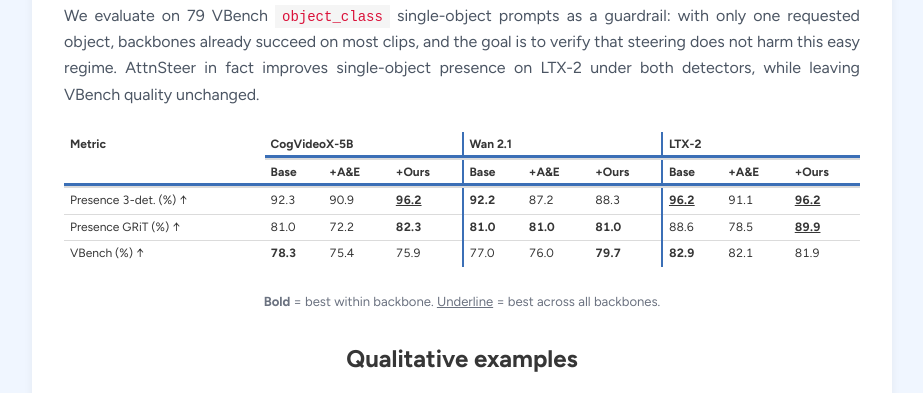
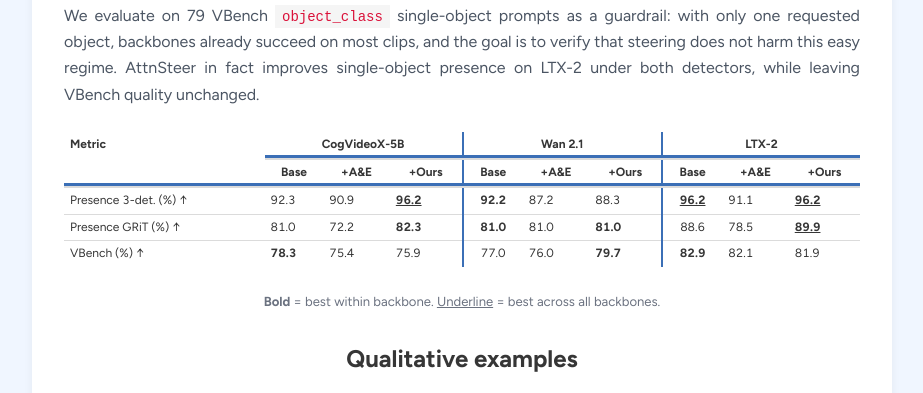
Before and after one commit to benf22/will-it-render, a plain HTML site: page index.html in a window 1280 px wide. Shown: the part 6336-6729 px from the top of the page, without its empty margins (178-1101 px from the left). Drawn offline with nearby package versions, Linux system fonts and the light colour scheme.

Commit message:
qual: explicitly center all header and data cells in single-object table
Co-Authored-By: Claude Sonnet 4.6 <noreply@anthropic.com>

```diff
--- a/index.html
+++ b/index.html
@@ -448,34 +448,34 @@
         <thead>
           <tr>
             <th rowspan="2">Metric</th>
-            <th colspan="3" style="box-shadow:inset 0 -3px 0 0 var(--accent);">CogVideoX-5B</th>
-            <th colspan="3" style="box-shadow:inset 0 -3px 0 0 var(--accent); border-left:2px solid var(--accent);">Wan&nbsp;2.1</th>
-            <th colspan="3" style="box-shadow:inset 0 -3px 0 0 var(--accent); border-left:2px solid var(--accent);">LTX-2</th>
+            <th colspan="3" style="text-align:center; box-shadow:inset 0 -3px 0 0 var(--accent);">CogVideoX-5B</th>
+            <th colspan="3" style="text-align:center; box-shadow:inset 0 -3px 0 0 var(--accent); border-left:2px solid var(--accent);">Wan&nbsp;2.1</th>
+            <th colspan="3" style="text-align:center; box-shadow:inset 0 -3px 0 0 var(--accent); border-left:2px solid var(--accent);">LTX-2</th>
           </tr>
           <tr>
-            <th>Base</th><th>+A&amp;E</th><th>+Ours</th>
-            <th style="border-left:2px solid var(--accent)">Base</th><th>+A&amp;E</th><th>+Ours</th>
-            <th style="border-left:2px solid var(--accent)">Base</th><th>+A&amp;E</th><th>+Ours</th>
+            <th style="text-align:center">Base</th><th style="text-align:center">+A&amp;E</th><th style="text-align:center">+Ours</th>
+            <th style="text-align:center; border-left:2px solid var(--accent)">Base</th><th style="text-align:center">+A&amp;E</th><th style="text-align:center">+Ours</th>
+            <th style="text-align:center; border-left:2px solid var(--accent)">Base</th><th style="text-align:center">+A&amp;E</th><th style="text-align:center">+Ours</th>
           </tr>
         </thead>
         <tbody>
           <tr>
             <td>Presence 3-det.&nbsp;(%)&nbsp;↑</td>
             <td>92.3</td><td>90.9</td><td><b><u>96.2</u></b></td>
-            <td style="border-left:2px solid var(--accent)"><b>92.2</b></td><td>87.2</td><td>88.3</td>
-            <td style="border-left:2px solid var(--accent)"><b><u>96.2</u></b></td><td>91.1</td><td><b><u>96.2</u></b></td>
+            <td style="text-align:center; border-left:2px solid var(--accent)"><b>92.2</b></td><td>87.2</td><td>88.3</td>
+            <td style="text-align:center; border-left:2px solid var(--accent)"><b><u>96.2</u></b></td><td>91.1</td><td><b><u>96.2</u></b></td>
           </tr>
           <tr>
             <td>Presence GRiT&nbsp;(%)&nbsp;↑</td>
             <td>81.0</td><td>72.2</td><td><b>82.3</b></td>
-            <td style="border-left:2px solid var(--accent)"><b>81.0</b></td><td><b>81.0</b></td><td><b>81.0</b></td>
-            <td style="border-left:2px solid var(--accent)">88.6</td><td>78.5</td><td><b><u>89.9</u></b></td>
+            <td style="text-align:center; border-left:2px solid var(--accent)"><b>81.0</b></td><td>81.0</td><td><b>81.0</b></td>
+            <td style="text-align:center; border-left:2px solid var(--accent)">88.6</td><td>78.5</td><td><b><u>89.9</u></b></td>
           </tr>
           <tr>
             <td>VBench&nbsp;(%)&nbsp;↑</td>
             <td><b>78.3</b></td><td>75.4</td><td>75.9</td>
-            <td style="border-left:2px solid var(--accent)">77.0</td><td>76.0</td><td><b>79.7</b></td>
-            <td style="border-left:2px solid var(--accent)"><b>82.9</b></td><td>82.1</td><td>81.9</td>
+            <td style="text-align:center; border-left:2px solid var(--accent)">77.0</td><td>76.0</td><td><b>79.7</b></td>
+            <td style="text-align:center; border-left:2px solid var(--accent)"><b>82.9</b></td><td>82.1</td><td>81.9</td>
           </tr>
         </tbody>
       </table>
```
